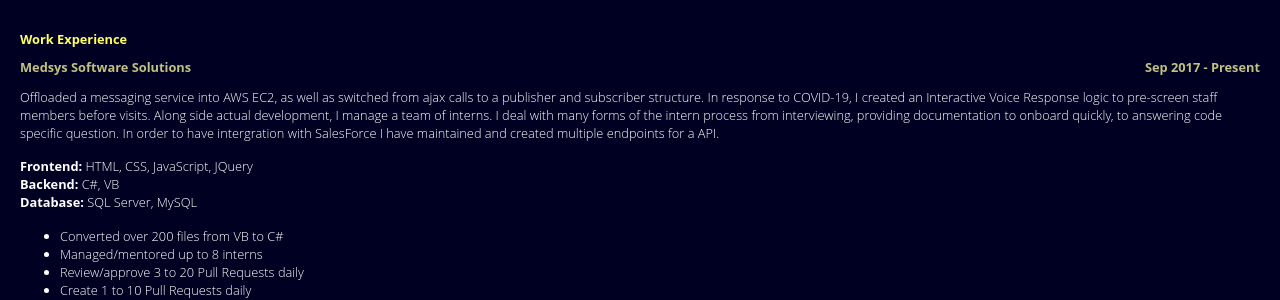
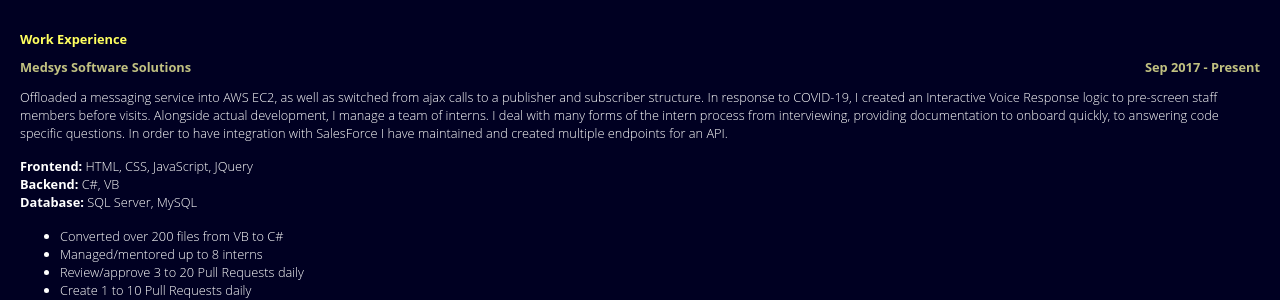
Before and after one commit to matt-chap/matt-chap.github.io, a Jekyll site: the page built from about.html, in a window 1280 px wide and 900 px high, scrolled down 400 px. Shown: the part 172-472 px from the top of the window. Built offline with Jekyll 4.4.1, drawn with Linux system fonts in a browser that asks for light colours; some of the changed text lies outside the part shown.

Commit message:
Grammar and spelling

```diff
--- a/about.html
+++ b/about.html
@@ -127,9 +127,9 @@ title: About
         <p class="about-paragraph" style="padding-bottom: 15px;">
             Offloaded a messaging service into AWS EC2, as well as switched from ajax calls to a publisher and subscriber structure.
             In response to COVID-19, I created an Interactive Voice Response logic to pre-screen staff members before visits.
-            Along side actual development, I manage a team of interns.
-            I deal with many forms of the intern process from interviewing, providing documentation to onboard quickly, to answering code specific question.
-            In order to have intergration with SalesForce I have maintained and created multiple endpoints for a API.
+            Alongside actual development, I manage a team of interns.
+            I deal with many forms of the intern process from interviewing, providing documentation to onboard quickly, to answering code specific questions.
+            In order to have integration with SalesForce I have maintained and created multiple endpoints for an API.
         </p>
         <p class="about-paragraph">
             <b>Frontend:</b> HTML, CSS, JavaScript, JQuery
```
Also changed, not shown: other parts of about.html (+4 -4 lines), 1 other file.
